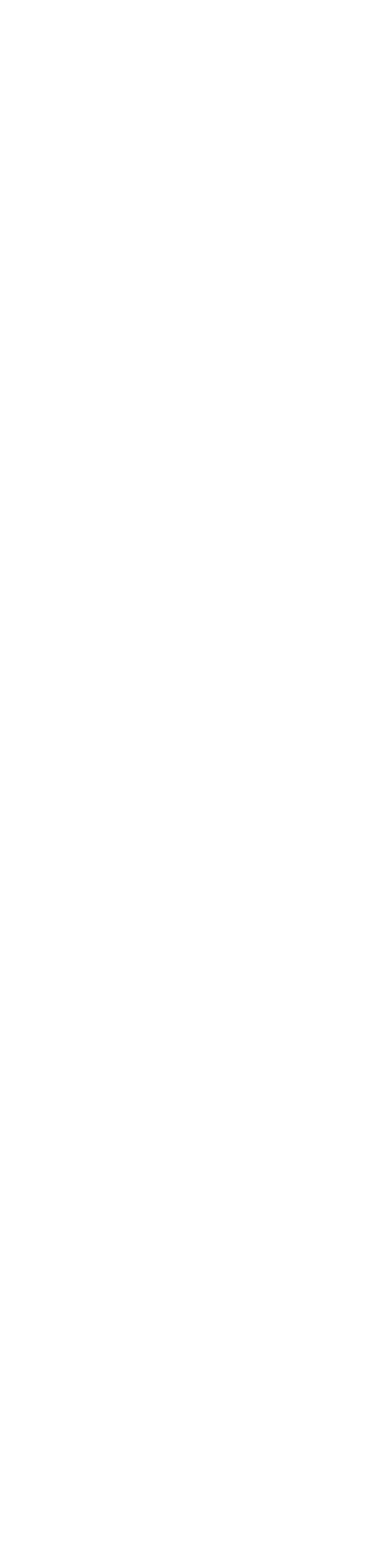
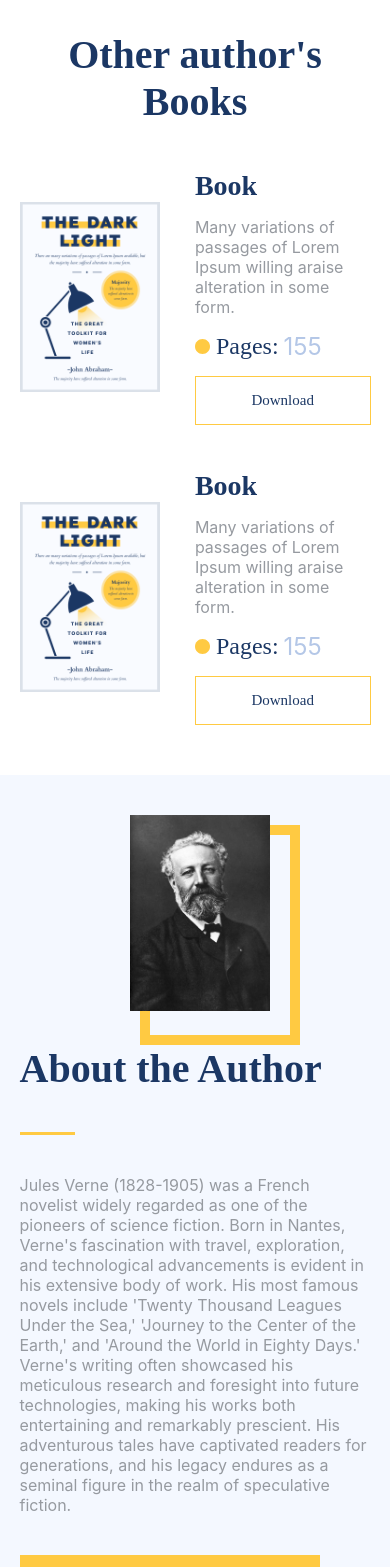
Before and after one commit to liensanchez/julesverne, a Vue app in the folder client/: page / in a window 390 px wide. Shown: the part 900-2467 px from the top of the page. Before the commit the page ends 881 px from the top, so only its background shows below. Built offline with nearby package versions, Linux system fonts and the light colour scheme; no server answers.

Commit message:
mobile version about author & other author books

```diff
--- a/client/src/components/Home/AboutAutor.vue
+++ b/client/src/components/Home/AboutAutor.vue
@@ -11,17 +11,17 @@ export default {
   },
   data() {
     return {
-      autorTitle: "About Author",
+      autorTitle: "About the Author",
       authorTitleColor: {
         color: "#1B3764",
       },
       authorText:
         "Jules Verne (1828-1905) was a French novelist widely regarded as one of the pioneers of science fiction. Born in Nantes, Verne's fascination with travel, exploration, and technological advancements is evident in his extensive body of work. His most famous novels include 'Twenty Thousand Leagues Under the Sea,' 'Journey to the Center of the Earth,' and 'Around the World in Eighty Days.' Verne's writing often showcased his meticulous research and foresight into future technologies, making his works both entertaining and remarkably prescient. His adventurous tales have captivated readers for generations, and his legacy endures as a seminal figure in the realm of speculative fiction.",
-      aboutButton: 'Read More',
+      aboutButton: "Read More",
       aboutButtonColor: {
         borderColor: "#FFCA42",
         backgroundColor: "#FFCA42",
-      }
+      },
     };
   },
 };
@@ -36,7 +36,10 @@ export default {
         </div>
 
         <div class="about-info">
-          <Titles :titleThree="this.autorTitle" :style="this.authorTitleColor" />
+          <Titles
+            :titleThree="this.autorTitle"
+            :style="this.authorTitleColor"
+          />
           <svg
             width="55"
             height="3"
@@ -47,7 +50,10 @@ export default {
             <line y1="1.5" x2="55" y2="1.5" stroke="#FFCA42" stroke-width="3" />
           </svg>
           <Paragraph :text="this.authorText" />
-          <ButtonBig :buttonText="this.aboutButton" :style="this.aboutButtonColor"/>
+          <ButtonBig
+            :buttonText="this.aboutButton"
+            :style="this.aboutButtonColor"
+          />
         </div>
       </div>
     </div>
@@ -70,12 +76,11 @@ export default {
       border: solid 10px #ffca42;
       margin-left: 50px;
       max-width: 40%;
-      min-height: 500px;
       padding-bottom: 20px;
 
       img {
         width: 100%;
-        height: 100%;
+        height: auto;
         margin-left: -20px;
         margin-top: -20px;
       }
@@ -88,5 +93,21 @@ export default {
       width: 50%;
     }
   }
+
+  @media (max-width: 1200px) {
+    padding: 50px 0;
+
+    .about-content {
+      flex-direction: column;
+
+      .about-image {
+        height: auto;
+      }
+
+      .about-info {
+        width: 100%;
+      }
+    }
+  }
 }
 </style>
--- a/client/src/components/Home/OtherBooks.vue
+++ b/client/src/components/Home/OtherBooks.vue
@@ -152,11 +152,18 @@ export default {
   }
 
   @media (max-width: 1200px) {
+    margin: 50px 0;
+
     .otherbooks-preview {
       flex-direction: column;
 
       .otherbook-content {
         width: 100%;
+
+        img {
+          height: auto;
+          max-width: 40%;
+        }
       }
     }
   }
--- a/client/src/views/HomeView/Home.vue
+++ b/client/src/views/HomeView/Home.vue
@@ -26,9 +26,9 @@ export default {
   <div>
     <NavBar />
     <HomeHero />
-<!--     <OtherBooks /> -->
-<!--     <AboutAutor />
-    <CallToAction />
+    <OtherBooks />
+    <AboutAutor />
+<!--     <CallToAction />
     <AuthorsCharacteristics />
     <Footer /> -->
   </div>
```
